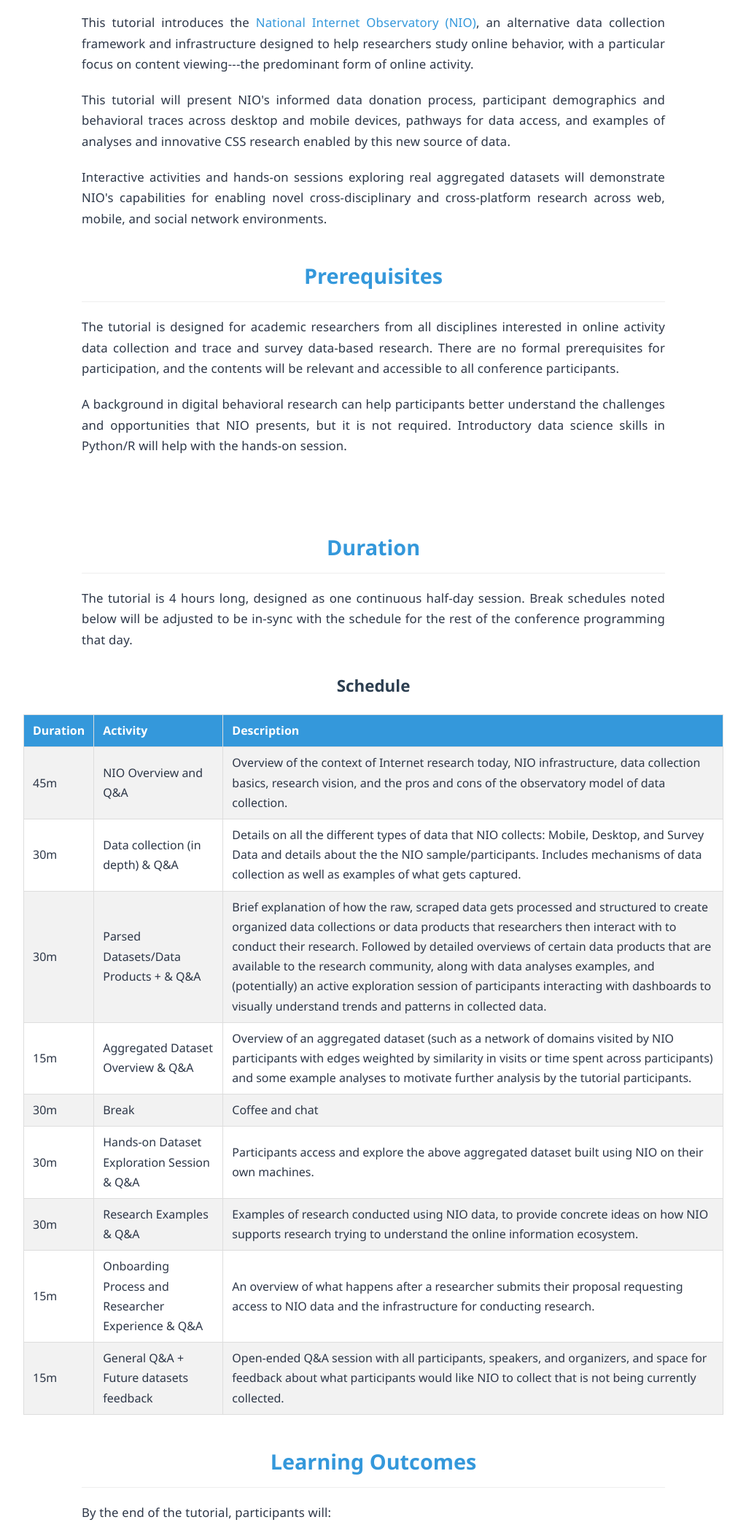
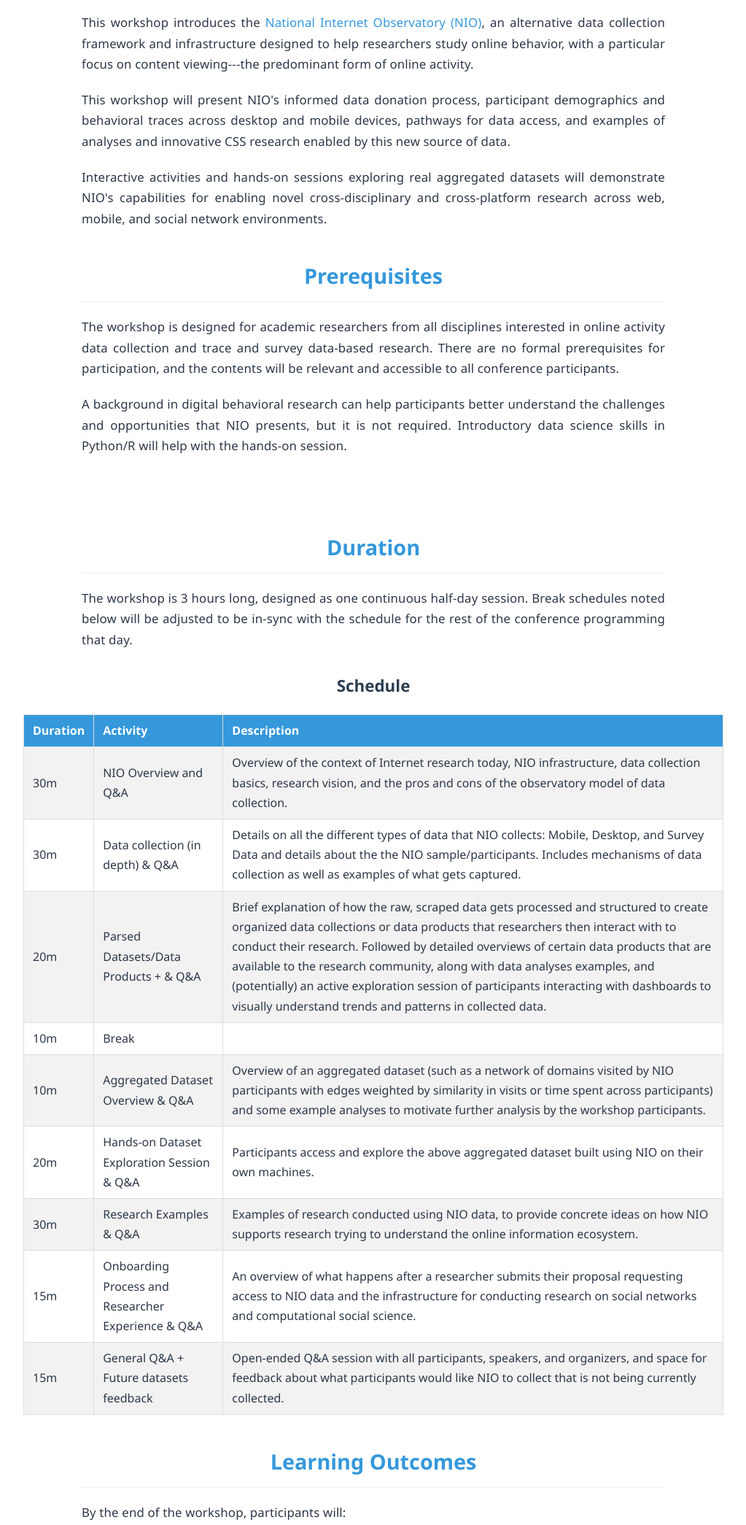
Before and after one commit to National-Internet-Observatory/beyondapi_sunbelt26, a plain HTML site: page index.html in a window 1280 px wide. Shown: the part 1051-3141 px from the top of the page at 73% size, without its empty margins (128-1151 px from the left). Drawn offline with Linux system fonts and the light colour scheme.

Commit message:
updated workshop contents

```diff
--- a/index.html
+++ b/index.html
@@ -59,21 +59,21 @@
 
         <p>Content exposure and app usage behavior on mobile phones is an even rarer source of data despite a large chunk of online activity taking place on these devices. </p>
 
-        <p>This tutorial introduces the <a href="https://nationalinternetobservatory.org" target="_blank">National Internet Observatory (NIO)</a>, an alternative data collection framework and infrastructure designed to help researchers study online behavior, with a particular focus on content viewing---the predominant form of online activity.</p>
+        <p>This workshop introduces the <a href="https://nationalinternetobservatory.org" target="_blank">National Internet Observatory (NIO)</a>, an alternative data collection framework and infrastructure designed to help researchers study online behavior, with a particular focus on content viewing---the predominant form of online activity.</p>
 
-        <p>This tutorial will present NIO's informed data donation process, participant demographics and behavioral traces across desktop and mobile devices, pathways for data access, and examples of analyses and innovative CSS research enabled by this new source of data. </p>
+        <p>This workshop will present NIO's informed data donation process, participant demographics and behavioral traces across desktop and mobile devices, pathways for data access, and examples of analyses and innovative CSS research enabled by this new source of data. </p>
 
         <p>Interactive activities and hands-on sessions exploring real aggregated datasets will demonstrate NIO's capabilities for enabling novel cross-disciplinary and cross-platform research across web, mobile, and social network environments. </p>
 
         <h2>Prerequisites</h2>
-        <p>The tutorial is designed for academic researchers from all disciplines interested in online activity data collection and trace and survey data-based research. There are no formal prerequisites for participation, and the contents will be relevant and accessible to all conference participants.</p>
+        <p>The workshop is designed for academic researchers from all disciplines interested in online activity data collection and trace and survey data-based research. There are no formal prerequisites for participation, and the contents will be relevant and accessible to all conference participants.</p>
 
         <p>A background in digital behavioral research can help participants better understand the challenges and opportunities that NIO presents, but it is not required. Introductory data science skills in Python/R will help with the hands-on session. </p>
     </section>
 
     <section id="details">
         <h2>Duration</h2>
-        <p>The tutorial is 4 hours long, designed as one continuous half-day session. Break schedules noted below will be adjusted to be in-sync with the schedule for the rest of the conference programming that day.</p>
+        <p>The workshop is 3 hours long, designed as one continuous half-day session. Break schedules noted below will be adjusted to be in-sync with the schedule for the rest of the conference programming that day.</p>
 
         <h3>Schedule</h3>
         <table class="schedule">
@@ -83,7 +83,7 @@
                 <th>Description</th>
             </tr>
             <tr>
-                <td>45m</td>
+                <td>30m</td>
                 <td>NIO Overview and Q&A</td>
                 <td>Overview of the context of Internet research today, NIO infrastructure, data collection basics, research vision, and the pros and cons of the observatory model of data collection.</td>
             </tr>
@@ -98,19 +98,19 @@
                 <td>Details on all the different types of data that NIO collects: Mobile, Desktop, and Survey Data and details about the the NIO sample/participants. Includes mechanisms of data collection as well as examples of what gets captured.</td>
             </tr>
             <tr>
-                <td>30m</td>
+                <td>20m</td>
                 <td>Parsed Datasets/Data Products + & Q&A</td>
                 <td>Brief explanation of how the raw, scraped data gets processed and structured to create organized data collections or data products that researchers then interact with to conduct their research. Followed by detailed overviews of certain data products that are available to the research community, along with data analyses examples, and (potentially) an active exploration session of participants interacting with dashboards to visually understand trends and patterns in collected data. </td>
             </tr>
             <tr>
-                <td>15m</td>
-                <td>Aggregated Dataset Overview & Q&A</td>
-                <td>Overview of an aggregated dataset (such as a network of domains visited by NIO participants with edges weighted by similarity in visits or time spent across participants) and some example analyses to motivate further analysis by the tutorial participants.</td>
+                <td>10m</td>
+                <td>Break</td>
+                <td></td>
             </tr>
             <tr>
-                <td>30m</td>
-                <td>Break</td>
-                <td>Coffee and chat</td>
+                <td>10m</td>
+                <td>Aggregated Dataset Overview & Q&A</td>
+                <td>Overview of an aggregated dataset (such as a network of domains visited by NIO participants with edges weighted by similarity in visits or time spent across participants) and some example analyses to motivate further analysis by the workshop participants.</td>
             </tr>
             <!-- <tr>
                 <td>30m</td>
@@ -118,7 +118,7 @@
                 <td>Presenting requested data analyses. Demonstrating analyses requested by participants earlier.</td>
             </tr> -->
             <tr>
-                <td>30m</td>
+                <td>20m</td>
                 <td>Hands-on Dataset Exploration Session & Q&A</td>
                 <td>Participants access and explore the above aggregated dataset built using NIO on their own machines.
                 </td>
@@ -132,7 +132,7 @@
             <tr>
                 <td>15m</td>
                 <td>Onboarding Process and Researcher Experience & Q&A</td>
-                <td>An overview of what happens after a researcher submits their proposal requesting access to NIO data and the infrastructure for conducting research.
+                <td>An overview of what happens after a researcher submits their proposal requesting access to NIO data and the infrastructure for conducting research on social networks and computational social science.
                 </td>
             </tr>
             <tr>
@@ -144,7 +144,7 @@
         </table>
 
         <h2>Learning Outcomes</h2>
-        <p>By the end of the tutorial, participants will:</p>
+        <p>By the end of the workshop, participants will:</p>
         <ol>
             <li>Learn about various methods of online activity data collection along with their pros and cons.</li>
             <li>Learn about a new infrastructure and framework for data collection in the post-API age.</li>
@@ -157,7 +157,7 @@
     <section id="contact">
         <h2>Stay tuned!</h2>
         <p>
-            If you are interested in attending this tutorial, <b>please sign up</b> <a href="https://forms.gle/DQk8PFGXHhy2Kdwy5" target="_blank">here</a>.
+            If you are interested in attending this workshop, <b>please sign up</b> <a href="https://forms.gle/DQk8PFGXHhy2Kdwy5" target="_blank">here</a>.
         </p>
         <p>
             Many datasets from the NIO are already open to applications for access from researchers! This includes Google and Bing search data, data on time spent on various webpages by users, and conversations that web users are having with ChatGPT and Gemini. More datasets will continue to be released (such as mobile app usage, social media data, and link transisitions on web browsers): to facilitate exciting computational social science research. Stay tuned and learn about applying for access <a href="https://nationalinternetobservatory.org/researchers.html" target="_blank">here</a>.
@@ -185,7 +185,7 @@
                     <p>Dr. Goel is a Postdoctoral Research Associate at the Network Science Institute, Northeastern University, USA. He obtained his PhD in Computer Science from the University of Maryland, College Park. His research interests broadly span computational social science, particularly using web and text data as a potent digital trace of societal dynamics. </p>
                     <p>He is currently interested in building a cross-platform understanding of online information consumption, investigating the impact of generative AI on information-seeking behavior, and the sociopolitical phenomenon of framing in news and social media. </p>
                     <p>His work has been published in major computer science conferences such as NeurIPS, EMNLP, and ICWSM, as well as interdisciplinary journals such as Nature Human Behaviour. </p>
-                    <p>Given his research interests and expertise, he is well-placed to lead discussions on alternative data collection structures and their use for CSS research. </p>
+                    <p>Given his research interests and expertise, he is well-placed to lead discussions on alternative data collection structures and their use for social networks research. </p>
                 </div>
             </div>
         </div>
@@ -206,7 +206,7 @@
                     <p>Dr. Lazer is a University Distinguished Professor of Political Science and Computer Sciences at the Network Science Institute, Northeastern University and an Associate at the Institute for Quantitative Social Science at Harvard University. </p>
                     <p>In 2019, he was elected a fellow to the National Academy of Public Administration. He has published prominent work on misinformation, democratic deliberation, collective intelligence, computational social science, and algorithmic auditing, across a wide range of prominent journals such as Science, Nature, Proceedings of the National Academy of Science, the American Political Science Review, Organization Science, and the Administrative Science Quarterly. </p>
                     <p>Dr. Lazer has served in multiple leadership and editorial positions, including as a board member for the International Society for Computational Social Science (ISCSS), the International Network of Social Network Analysts (INSNA), reviewing editor for Science, associate editor of Social Networks and Network Science, numerous other editorial boards and program committees. </p>
-                    <p>His extensive research expertise will guide the context around the Observatory model as a necessary tool to conduct ethical, replicable academic research in CSS that does not rely on the generosity of platforms for data access and use. </p>
+                    <p>His extensive research expertise will guide the context around the Observatory model as a necessary tool to conduct ethical, replicable academic research in networks that does not rely on the generosity of platforms for data access and use. </p>
                 </div>
             </div>
         </div>
@@ -225,7 +225,6 @@
                     </p>
                     <p>Dr. Cambo is a Senior Data Scientist and the Director of Data Science at the National Internet Observatory (NIO) at Northeastern University, USA. He earned his PhD in Technology and Social Behavior from Northwestern University. His research explores and validates computational methods for analyzing subjective differences between both manual labeling approaches using crowdsourced labor and automated labeling approaches using machine learning.</p>
                     <p>In his private sector work, Scott has held a variety of critical data science roles at civic tech and responsible AI startups where he developed products for Human-AI Collaboration and designed an algorithm auditing process for NYC LL 144. More recently, he served as General Manager for the AI Incident Database where he worked with both the Center for Advancing Safety in Machine Intelligence (CASMI) and Underwriters Laboratory Research Institute (ULRI) to improve the way we collect, annotate, and share data regarding AI harm.</p>
-                    <p>As the Director of Data Science at NIO, Scott is perfectly positioned to provide a detailed understanding of methods of data collection and processing that can enable scientific research for the ICWSM community.</p>
 
                 </div>
             </div>
```
